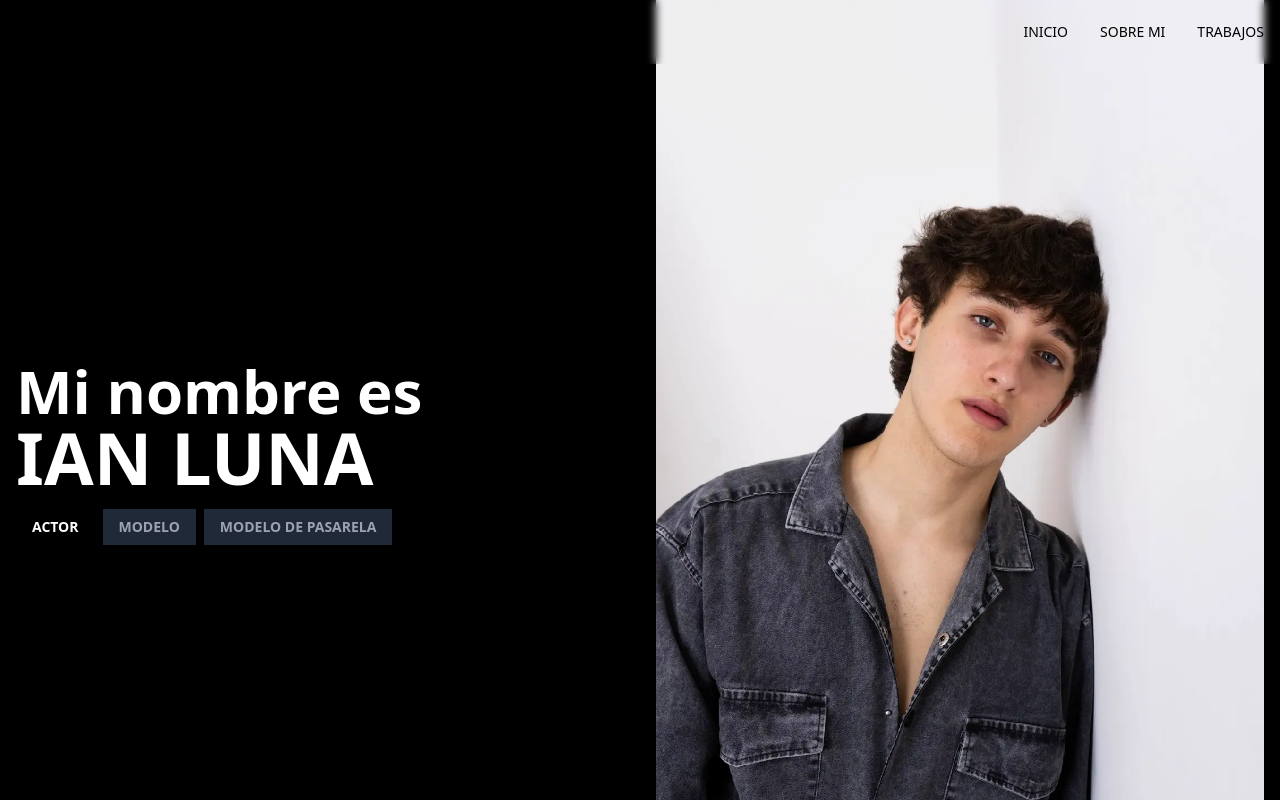
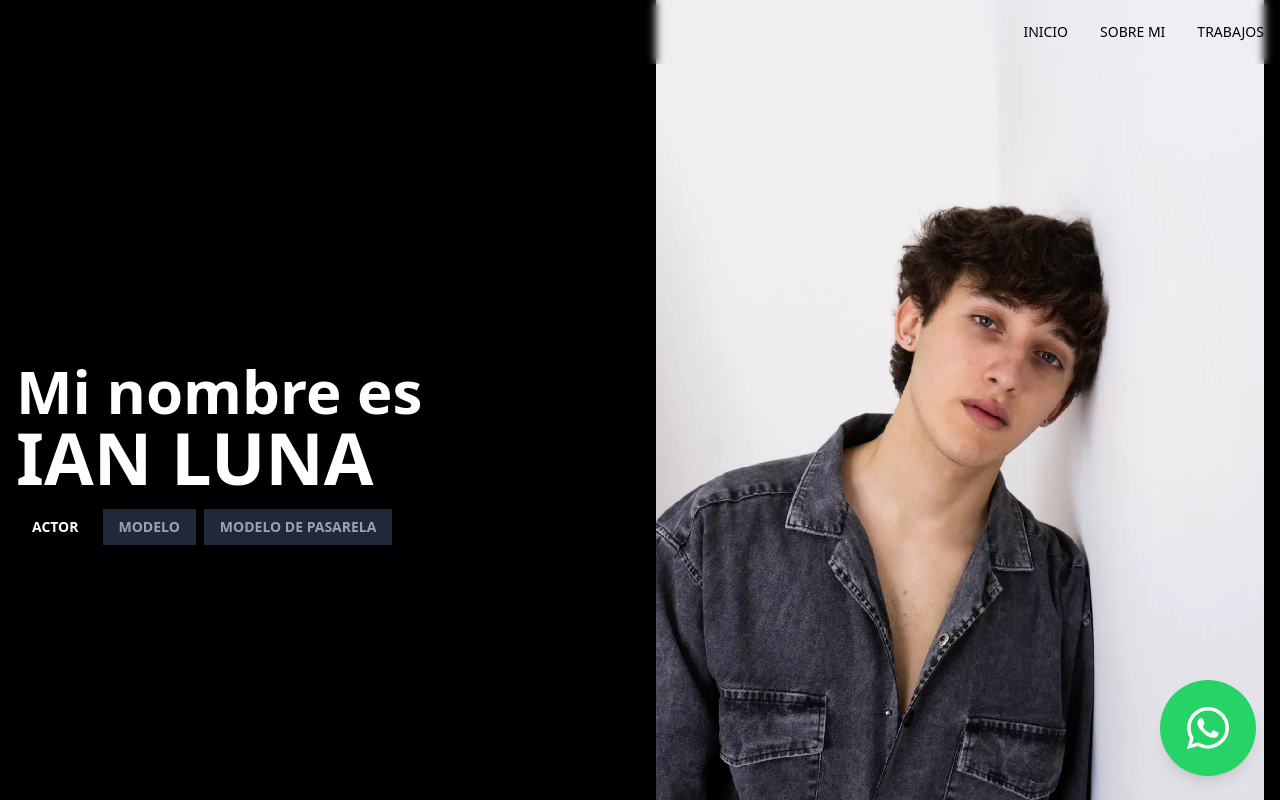
Before and after one commit to crcristian97/ian-portfolio, a React (Create React App) app: page / in a window 1280 px wide. Shown: the top 800 px of the page. Built offline with nearby package versions, Linux system fonts and the light colour scheme.

Commit message:
cambio a whatsapp button

```diff
--- a/package.json
+++ b/package.json
@@ -8,6 +8,7 @@
     "@testing-library/user-event": "^13.5.0",
     "react": "^18.3.1",
     "react-dom": "^18.3.1",
+    "react-icons": "^5.3.0",
     "react-scripts": "5.0.1",
     "web-vitals": "^2.1.4"
   },
--- a/src/App.js
+++ b/src/App.js
@@ -3,9 +3,12 @@ import Hero from './components/Hero';
 import About from './components/About';
 import Portfolio from './components/Portfolio';
 import Footer from './components/Footer';
+import WhatsAppButton from './components/utils/WhatsAppButton';
+
 function App() {
   return (
     <div className="min-h-screen bg-white">
+      <WhatsAppButton />
       <Navbar />
       <Hero />
       <About />
--- a/src/components/About.jsx
+++ b/src/components/About.jsx
@@ -1,8 +1,6 @@
 import aboutImage from '../assets/ianAboutImg.webp';
+import { sendDriveGoogle } from './utils/sendDriveGoogle';
 
-const sendDriveGoogle = () => {
-  window.open('https://drive.google.com/drive/folders/1yOk7qP_I19kRjvjldjEYlc6C14sbHAYz', '_blank');
-};
 
 const About = () => {
   return (
@@ -59,7 +57,7 @@ const About = () => {
                 <span className="text-gray-500 text-xs md:text-sm uppercase tracking-wider">Calzado</span>
               </div>
               <div className="text-center p-3 md:p-4 bg-blue-500 rounded-lg hover:shadow-md transition-all cursor-pointer flex items-center justify-center">
-                <a onClick={sendDriveGoogle} className="block text-accent font-bold text-xl md:text-2xl">PORTFOLIO</a>
+                <a onClick={() => sendDriveGoogle('https://drive.google.com/drive/folders/1yOk7qP_I19kRjvjldjEYlc6C14sbHAYz')} className="block text-accent font-bold text-xl md:text-2xl">PORTFOLIO</a>
               </div>
             </div>
           </div>
--- a/src/components/Portfolio.jsx
+++ b/src/components/Portfolio.jsx
@@ -87,11 +87,6 @@ const Portfolio = () => {
           ))}
         </div>
 
-        <div className="text-center mt-8 md:mt-12">
-          <button className="bg-primary text-white px-6 md:px-8 py-2 md:py-3 rounded hover:bg-primary/90 transition-colors">
-            LOAD MORE
-          </button>
-        </div>
       </div>
     </div>
   );
--- /dev/null
+++ b/src/components/utils/WhatsAppButton.jsx
@@ -0,0 +1,103 @@
+import PropTypes from 'prop-types';
+import { FaWhatsapp } from 'react-icons/fa';
+
+// Función auxiliar para validar URLs
+const isValidUrl = (string = '') => {
+  try {
+    new URL(string);
+    return true;
+  } catch (_) {
+    return false;
+  }
+};
+
+const sendWhatsAppMessage = () => {
+  try {
+    // Formateo del número - eliminar caracteres no numéricos
+    const formattedPhone = '1166026464';
+
+    // Preparación del mensaje
+    const safeMessage = 'Hola ian:';
+    const encodedMessage = encodeURIComponent(safeMessage);
+
+    // Crear y validar URL de WhatsApp
+    const whatsappUrl = `https://wa.me/${formattedPhone}?text=${encodedMessage}`;
+
+    if (!isValidUrl(whatsappUrl)) {
+      throw new Error('URL de WhatsApp inválida');
+    }
+
+    window.open(whatsappUrl, '_blank');
+  } catch (error) {
+    console.error('Error al enviar mensaje de WhatsApp:', error);
+  }
+};
+
+const WhatsAppButton = ({ phoneNumber = '', message = '', size = 'md', className = '' }) => {
+  const sizes = {
+    sm: 'p-5 text-4xl',    // Aumentado de p-2 text-xl
+    md: 'p-6 text-5xl',    // Aumentado de p-3 text-2xl
+    lg: 'p-7 text-6xl'
+  };
+
+  const handleClick = () => {
+    try {
+      sendWhatsAppMessage();
+    } catch (error) {
+      console.error('Error al hacer click:', error);
+    }
+  };
+
+  return (
+    <button
+      type="button"
+      onClick={handleClick}
+      aria-label="Enviar mensaje por WhatsApp"
+      className={`
+        aspect-square
+        ${sizes[size]}
+        bg-[#25D366]
+        hover:bg-[#128C7E]
+        text-white
+        rounded-full
+        transition-all
+        duration-300
+        ease-in-out
+        shadow-lg
+        hover:shadow-xl
+        transform
+        hover:-translate-y-1
+        focus:outline-none
+        focus:ring-2
+        focus:ring-[#25D366]
+        focus:ring-opacity-50
+        fixed
+        bottom-6
+        right-6
+        flex
+        items-center
+        justify-center
+        hover:rotate-[360deg]
+        z-50
+        ${className}
+      `.trim()}
+    >
+      <FaWhatsapp />
+    </button>
+  );
+};
+
+WhatsAppButton.propTypes = {
+  phoneNumber: PropTypes.string.isRequired,
+  message: PropTypes.string,
+  size: PropTypes.oneOf(['sm', 'md', 'lg']),
+  className: PropTypes.string
+};
+
+WhatsAppButton.defaultProps = {
+  message: '',
+  size: 'md',
+  className: ''
+};
+
+export default WhatsAppButton;
--- /dev/null
+++ b/src/components/utils/sendDriveGoogle.js
@@ -0,0 +1,3 @@
+export const sendDriveGoogle = (url = '') => {
+    window.open(url, '_blank');
+};
```
Also changed, not shown: 1 other file (tests, documents, lock files or other folders).
